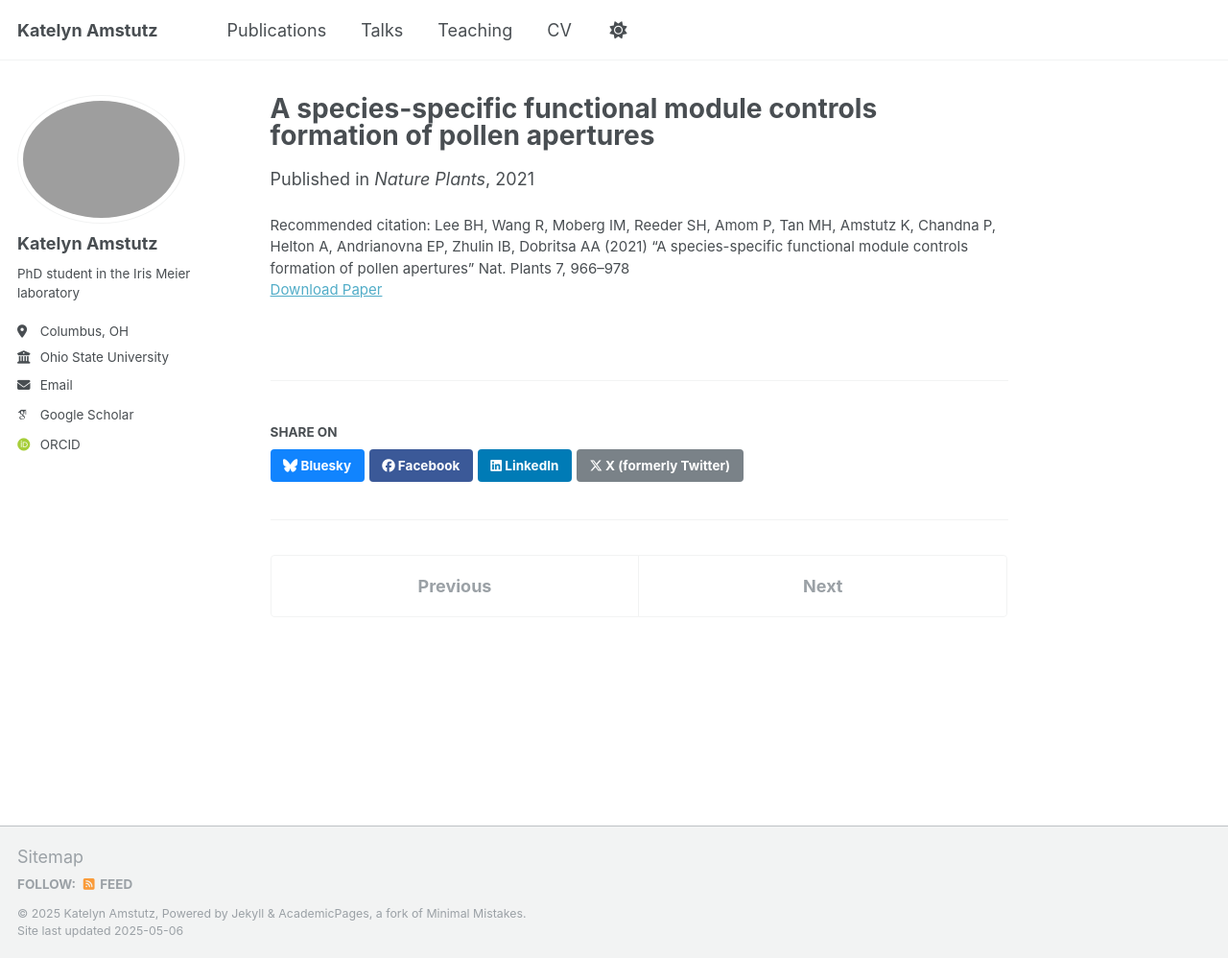
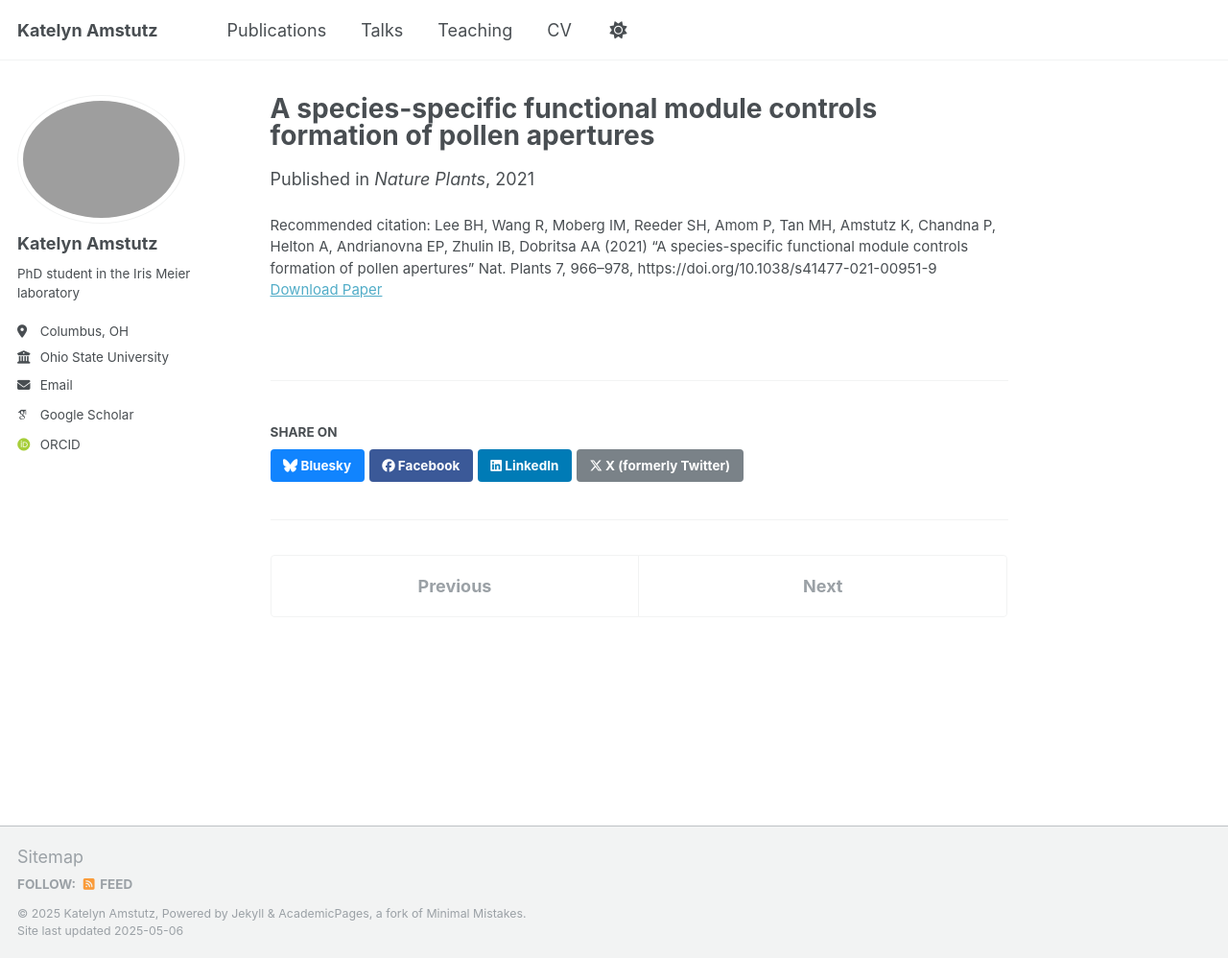
Before and after one commit to KatelynAmstutz/katelynamstutz.github.io, a Jekyll site: the page built from _publications/A species-specific functional module controls formation of pollen apertures.md, in a window 1280 px wide and 998 px high. Shown: the whole window at 96% size. Built offline with Jekyll 4.4.1, drawn with Linux system fonts in a browser that asks for light colours; some web fonts are replaced; part of the change alters nothing that is shown.

Commit message:
Update A species-specific functional module controls formation of pollen apertures.md

```diff
--- a/_publications/A species-specific functional module controls formation of pollen apertures.md
+++ b/_publications/A species-specific functional module controls formation of pollen apertures.md
@@ -8,5 +8,5 @@ date: 2021-06-28
 venue: 'Nature Plants'
 paperurl: 'http://katelynamstutz.github.io/files/A_species-specific_functional_module_controls_formation_of_pollen_apertures.pdf'
 doiurl: 'https://doi.org/10.1038/s41477-021-00951-9'
-citation: 'Lee BH, Wang R, Moberg IM, Reeder SH, Amom P, Tan MH, Amstutz K, Chandna P, Helton A, Andrianovna EP, Zhulin IB, Dobritsa AA (2021) “A species-specific functional module controls formation of pollen apertures” Nat. Plants 7, 966–978'
+citation: 'Lee BH, Wang R, Moberg IM, Reeder SH, Amom P, Tan MH, Amstutz K, Chandna P, Helton A, Andrianovna EP, Zhulin IB, Dobritsa AA (2021) “A species-specific functional module controls formation of pollen apertures” Nat. Plants 7, 966–978, https://doi.org/10.1038/s41477-021-00951-9'
 ---
```
